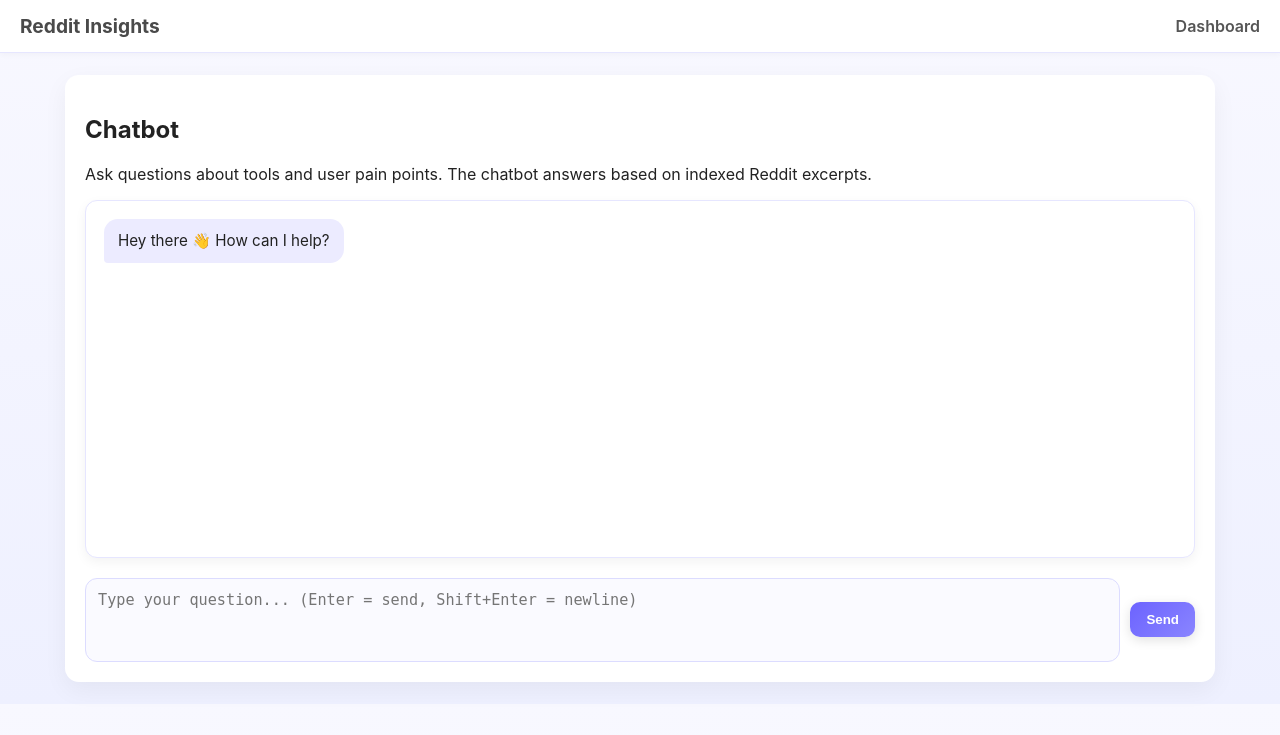
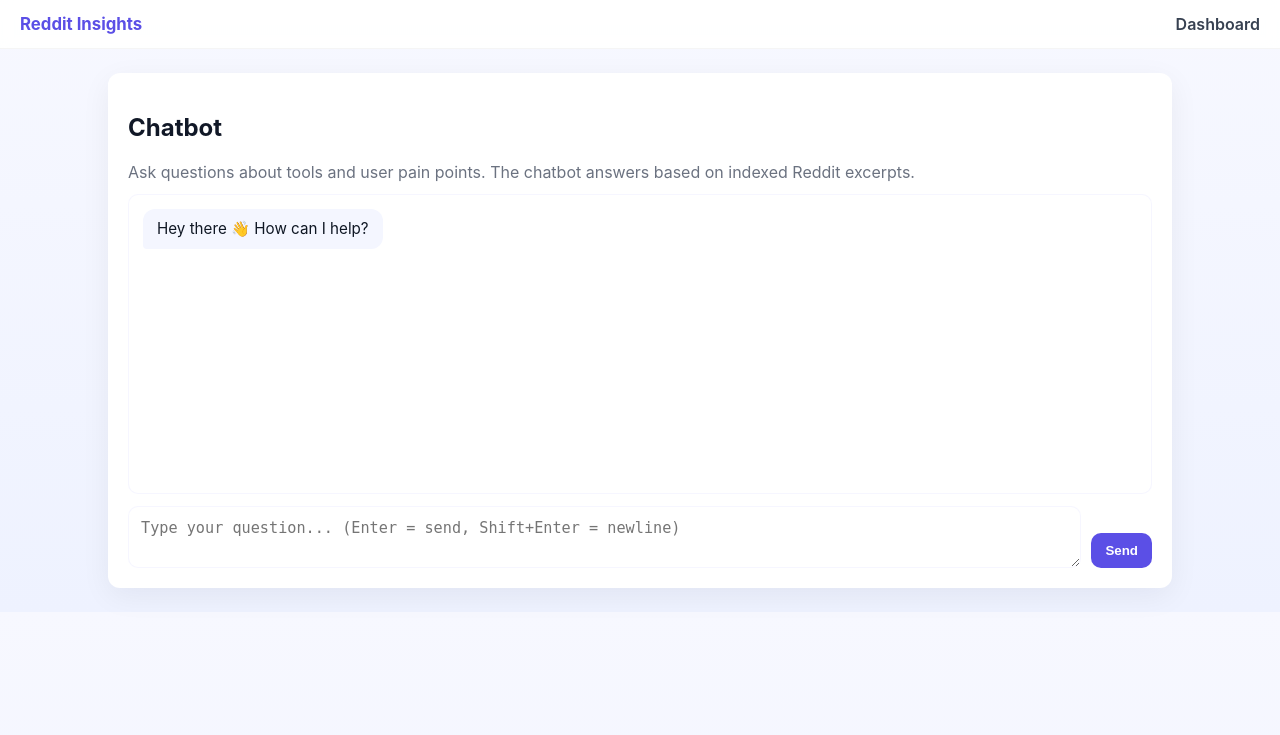
Before and after one commit to jonishk/reddit-insights-app, a Flask app: page /chat in a window 1280 px wide. Shown: the top 735 px of the page. Run offline with Flask 3, Linux system fonts and the light colour scheme.

Commit message:
Update style.css

```diff
--- a/static/style.css
+++ b/static/style.css
@@ -1,246 +1,51 @@
-/* -------------------------------------------------------
-   GLOBAL
-------------------------------------------------------- */
-body {
-  font-family: Inter, system-ui, -apple-system, "Segoe UI", Roboto;
-  background: linear-gradient(180deg, #f8f8ff 0%, #eef0ff 100%);
-  color: #222;
-  margin: 0;
-  padding: 0;
+/* render_app/static/style.css */
+:root{
+  --bg: linear-gradient(180deg,#f7f8ff,#eef2ff);
+  --primary:#5b4fe6;
+  --muted:#6b7280;
+  --card:#ffffff;
+  --mono: ui-monospace, SFMono-Regular, Menlo, Monaco, "Roboto Mono", "Courier New", monospace;
 }
 
-/* Panels & layout */
-.panel {
-  background: #ffffff;
-  border-radius: 14px;
-  padding: 20px;
-  box-shadow: 0 8px 24px rgba(0, 0, 0, 0.05);
+*{box-sizing:border-box}
+body{
+  margin:0;
+  font-family:Inter,system-ui,-apple-system,Segoe UI,Roboto,Helvetica,Arial;
+  background:var(--bg);
+  color:#111827;
 }
 
-.main-container {
-  padding: 22px;
-  max-width: 1150px;
-  margin: 0 auto;
+.topnav{
+  display:flex;align-items:center;justify-content:space-between;
+  padding:14px 20px;background:rgba(255,255,255,0.9);backdrop-filter:blur(6px);
+  border-bottom:1px solid rgba(0,0,0,0.04);
 }
+.topnav .brand{font-weight:700;color:var(--primary);font-size:1.05rem}
+.topnav .navlinks a{margin-left:14px;text-decoration:none;color:#374151;font-weight:600}
 
+.main-container{max-width:1100px;margin:24px auto;padding:0 18px;}
+.panel{background:var(--card);border-radius:12px;padding:20px;box-shadow:0 8px 30px rgba(15,23,42,0.06)}
+.muted{color:var(--muted);margin-bottom:12px}
 
+/* cards */
+.card{background:#fbfbff;padding:12px;border-radius:10px;box-shadow:0 4px 18px rgba(15,23,42,0.03)}
 
-/* Cards */
-.grid { display:grid; grid-template-columns:repeat(auto-fit,minmax(200px,1fr)); gap:12px; margin:12px 0; }
+/* Chat */
+.chat-container{display:flex;flex-direction:column;gap:12px}
+.chat-window{background:#fff;border-radius:10px;padding:14px;min-height:300px;max-height:55vh;overflow:auto;border:1px solid rgba(99,102,241,0.06)}
+.message{display:flex;gap:10px;margin-bottom:12px;align-items:flex-end}
+.bot-message .message-text{background:#f4f6ff;color:#0f1724;padding:10px 14px;border-radius:12px 12px 12px 4px;max-width:85%}
+.user-message{justify-content:flex-end}
+.user-message .message-text{background:var(--primary);color:#fff;padding:10px 14px;border-radius:12px 12px 4px 12px;max-width:85%}
+.message-text{font-size:0.95rem;line-height:1.35}
 
-.card {
-  background: #fafaff;
-  border-radius: 12px;
-  padding: 16px;
-  box-shadow: 0 4px 14px rgba(0, 0, 0, 0.04);
-  transition: transform 0.2s ease;
+/* form */
+.chat-form{display:flex;gap:10px;align-items:flex-end}
+.message-input{width:100%;min-height:56px;padding:12px;border-radius:10px;border:1px solid rgba(99,102,241,0.06);font-size:0.95rem}
+.send-btn{background:var(--primary);color:#fff;border:none;padding:10px 14px;border-radius:10px;cursor:pointer;font-weight:600}
+
+/* responsive */
+@media (max-width:640px){
+  .main-container{padding:12px}
+  .message-text{font-size:0.92rem}
 }
-.card.small { display:inline-block; margin:6px; padding:8px; }
-
-.card:hover {
-  transform: translateY(-3px);
-}
-
-/* -------------------------------------------------------
-   MODERN BUTTONS
-------------------------------------------------------- */
-button,
-.pipeline-controls button,
-.send-btn {
-  background: linear-gradient(135deg, #6c63ff, #8a85ff);
-  color: white;
-  border: none;
-  padding: 10px 16px;
-  border-radius: 10px;
-  font-weight: 600;
-  cursor: pointer;
-  transition: all 0.25s ease;
-  box-shadow: 0 3px 12px rgba(0, 0, 0, 0.12);
-}
-
-button:hover,
-.pipeline-controls button:hover,
-.send-btn:hover {
-  transform: translateY(-2px);
-  box-shadow: 0 5px 18px rgba(0, 0, 0, 0.15);
-}
-
-button:active,
-.pipeline-controls button:active,
-.send-btn:active {
-  transform: scale(0.97);
-}
-
-/* Pipeline container */
-.pipeline-controls {
-  display: flex;
-  flex-wrap: wrap;
-  gap: 12px;
-  margin-bottom: 16px;
-  justify-content: center;
-}
-
-/* -------------------------------------------------------
-   LOGS + OUTPUT PANELS
-------------------------------------------------------- */
-.pipeline-output {
-  background: #ffffff;
-  border-radius: 12px;
-  padding: 16px;
-  font-family: "JetBrains Mono", monospace;
-  height: 200px;
-  overflow-y: auto;
-  box-shadow: inset 0 0 0 1px #ececff, 0 4px 12px rgba(0, 0, 0, 0.04);
-}
-
-/* Progress bar */
-#progress-bar-container {
-  width: 100%;
-  height: 12px;
-  border-radius: 12px;
-  background: #e6e6ff;
-  overflow: hidden;
-  margin: 14px 0;
-}
-
-#progress-bar {
-  height: 100%;
-  width: 0%;
-  background: linear-gradient(135deg, #6c63ff, #8a85ff);
-  transition: width 0.25s ease;
-}
-
-/* -------------------------------------------------------
-   TABLES
-------------------------------------------------------- */
-table {
-  width: 100%;
-  border-collapse: collapse;
-  background: white;
-  border-radius: 10px;
-  overflow: hidden;
-}
-
-th {
-  background: #f3f3ff;
-  padding: 10px;
-  font-weight: 700;
-  border-bottom: 1px solid #e8e8ff;
-}
-
-td {
-  padding: 8px 10px;
-  border-bottom: 1px solid #f0f0ff;
-}
-
-/* -------------------------------------------------------
-   CHATBOT IMPROVED DESIGN
-------------------------------------------------------- */
-.chat-container {
-  display: flex;
-  flex-direction: column;
-  gap: 14px;
-}
-
-/* Chat window */
-.chat-window {
-  background: #ffffff;
-  border-radius: 12px;
-  padding: 18px;
-  min-height: 320px;
-  max-height: 62vh;
-  overflow-y: auto;
-  border: 1px solid #e6e6ff;
-  box-shadow: 0 4px 12px rgba(0,0,0,0.05);
-  scroll-behavior: smooth;
-}
-
-/* Messages */
-.message {
-  display: flex;
-  gap: 10px;
-  margin-bottom: 10px;
-  align-items: flex-end;
-}
-
-.message-text {
-  font-size: 0.95rem;
-  line-height: 1.35;
-  padding: 12px 14px;
-  border-radius: 14px;
-  max-width: 78%;
-}
-
-/* Bot */
-.bot-message .message-text {
-  background: #ecebff;
-  color: #222;
-  border-radius: 14px 14px 14px 4px;
-}
-
-/* User */
-.user-message {
-  justify-content: flex-end;
-}
-
-.user-message .message-text {
-  background: #6c63ff;
-  color: white;
-  border-radius: 14px 14px 4px 14px;
-}
-
-/* Chat input */
-.chat-form {
-  display: flex;
-  gap: 10px;
-  align-items: center;
-  margin-top: 6px;
-}
-
-.message-input {
-  flex: 1;
-  min-height: 58px;
-  padding: 12px;
-  border-radius: 12px;
-  border: 1px solid #dcdcff;
-  font-size: 0.95rem;
-  resize: none;
-  background: #fafaff;
-  transition: border 0.2s;
-}
-
-.message-input:focus {
-  border: 1px solid #6c63ff;
-  outline: none;
-}
-
-/* -------------------------------------------------------
-   NAVBAR
-------------------------------------------------------- */
-.topnav {
-  display:flex;
-  justify-content:space-between;
-  align-items:center;
-  padding:14px 20px;
-  background:#ffffff;
-  border-bottom:1px solid #e6e6ff;
-  box-shadow:0 2px 6px rgba(0,0,0,0.03);
-}
-
-.topnav .brand {
-  font-size: 1.2rem;
-  font-weight: 700;
-  color: #4a4a4a;
-}
-
-.topnav .navlinks a {
-  margin-left: 16px;
-  text-decoration: none;
-  color: #555;
-  font-weight: 600;
-  transition: 0.2s;
-}
-
-.topnav .navlinks a:hover {
-  color: #6c63ff;
-}
```
